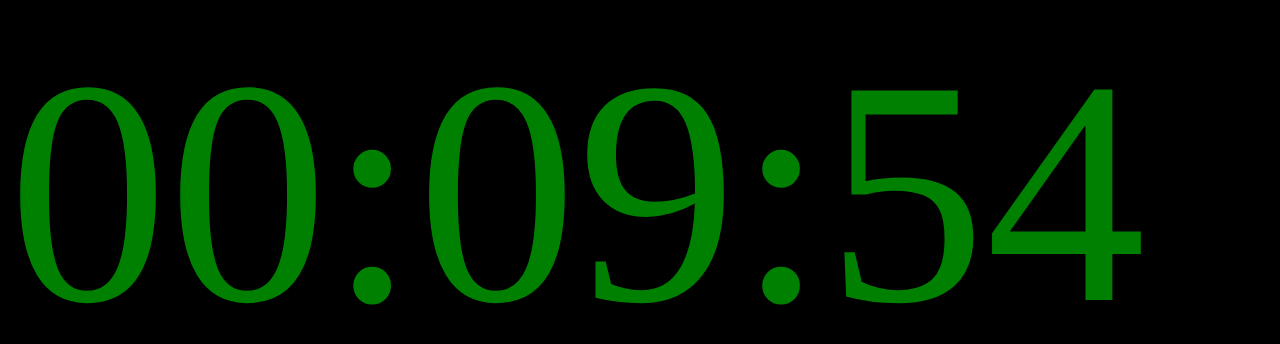
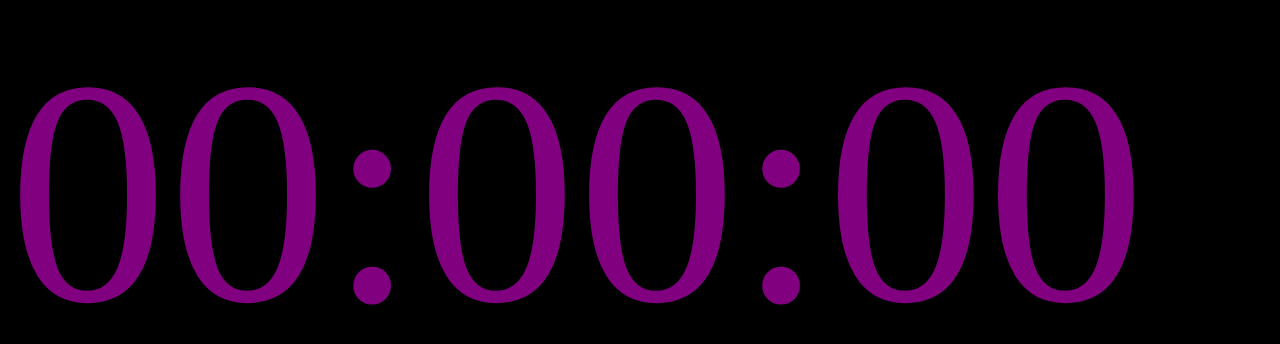
Before and after one commit to drachx/drachx.github.io, a plain HTML site: page move.html in a window 1280 px wide. Drawn offline with Linux system fonts and the light colour scheme.

Commit message:
Update move.html

```diff
--- a/move.html
+++ b/move.html
@@ -15,6 +15,8 @@
 </head>
 <body>
 <script>
+    var timeout = 2;
+
     var tick = function (timeout) {
         if (timeout > 0) {
             timeout--;
@@ -28,12 +30,14 @@
     };
 
     var flash = function () {
-        document.body.style.color = document.body.style.color === "red" ? "green" : "red";
+        document.body.style.color = document.body.style.color === "purple" ? "green" : "purple";
         setTimeout(flash, 250);
     }
 
-    tick(10*60);
+    tick(timeout);
+
+    document.body.onclick = function () {
+        window.location.reload();
+    };
 </script>
 </body></html>
-
-<!-- https://htmlpreview.github.io/?https://drachx.github.io/move.html -->
```
